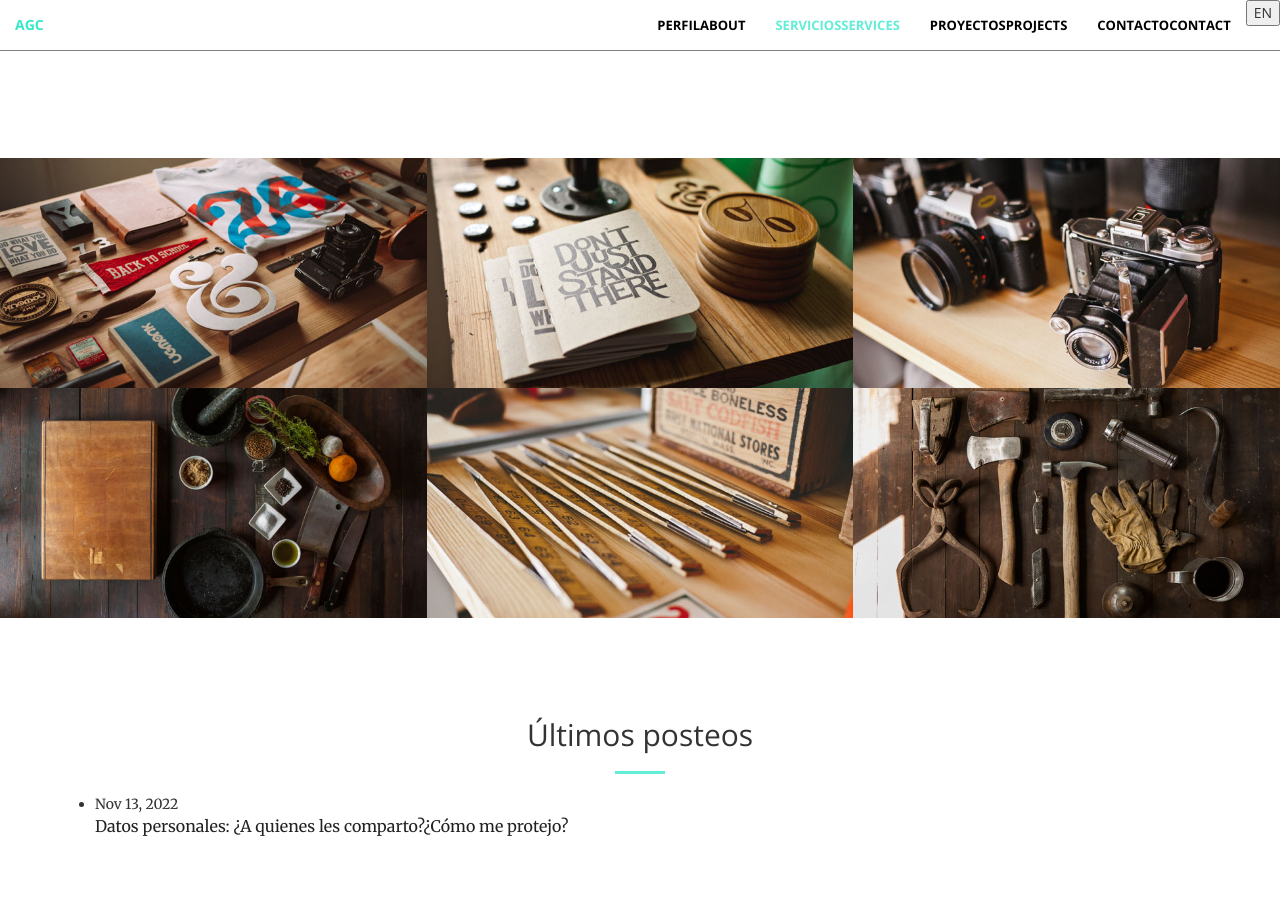
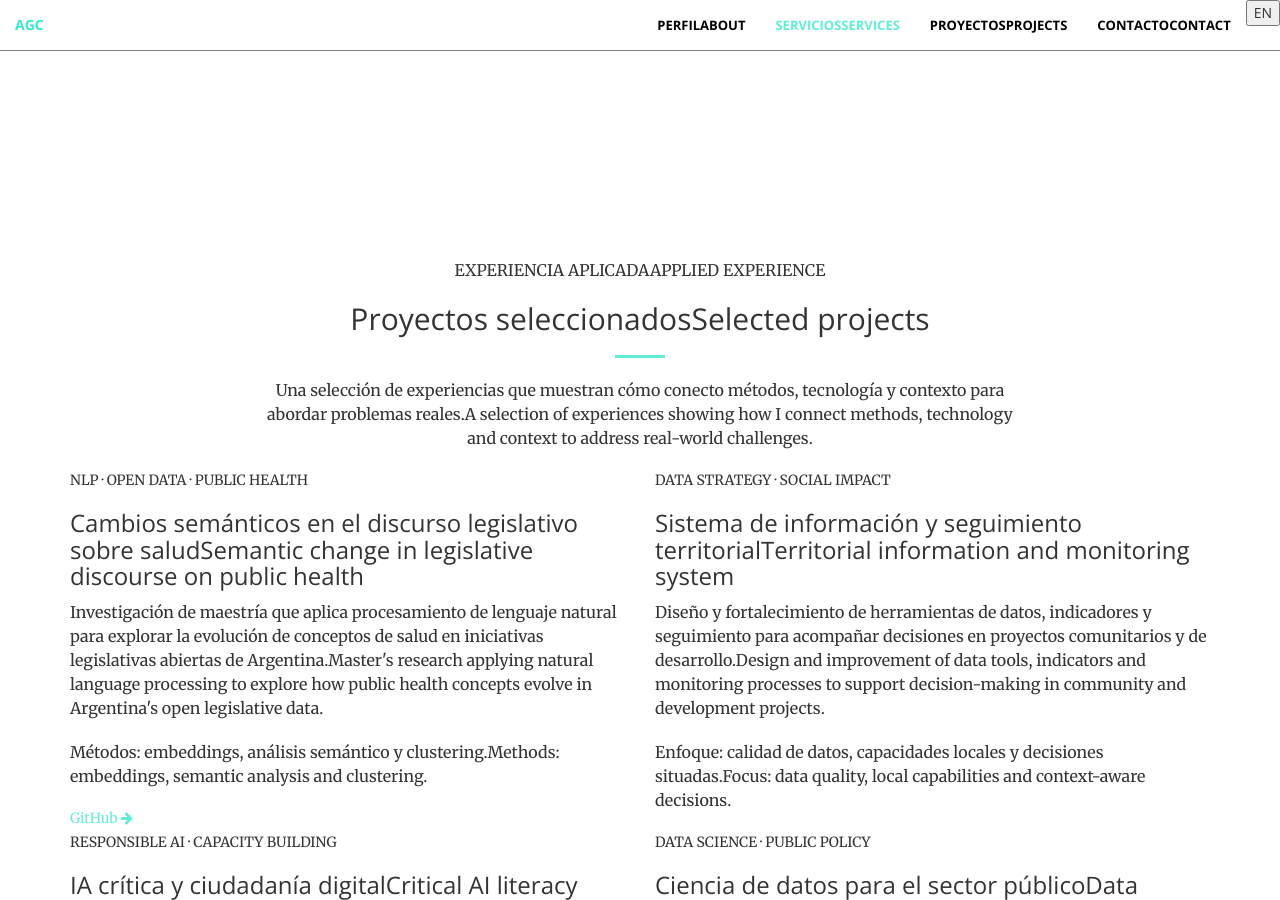
Before and after one commit to AmaliaGuaymasCanavire/amaliaguaymascanavire.github.io, a Jekyll site: the page built from index.html, in a window 1280 px wide and 900 px high, scrolled down 2174 px. Built offline with Jekyll 4.4.1, drawn with Linux system fonts in a browser that asks for light colours; some of the changed text lies outside the part shown.

Commit message:
Refresh bilingual personal website: _includes/portfolio.html

```diff
--- a/_includes/portfolio.html
+++ b/_includes/portfolio.html
@@ -1,95 +1,46 @@
-<section class="no-padding" id="portfolio">
-    <div class="container-fluid">
-        <div class="row no-gutter">
-            <div class="col-lg-4 col-sm-6">
-                <a href="#" class="portfolio-box">
-                    <img src="img/portfolio/1.jpg" class="img-responsive" alt="">
-                    <div class="portfolio-box-caption">
-                        <div class="portfolio-box-caption-content">
-                            <div class="project-category text-faded">
-                                Category
-                            </div>
-                            <div class="project-name">
-                                Project Name
+<section id="portfolio" class="projects-section">
+  <div class="container">
+    <div class="row">
+      <div class="col-lg-8 col-lg-offset-2 text-center">
+        <p class="eyebrow"><span data-lang="es">EXPERIENCIA APLICADA</span><span data-lang="en">APPLIED EXPERIENCE</span></p>
+        <h2 class="section-heading"><span data-lang="es">Proyectos seleccionados</span><span data-lang="en">Selected projects</span></h2>
+        <hr class="primary">
+        <p><span data-lang="es">Una selección de experiencias que muestran cómo conecto métodos, tecnología y contexto para abordar problemas reales.</span><span data-lang="en">A selection of experiences showing how I connect methods, technology and context to address real-world challenges.</span></p>
       </div>
     </div>
+    <div class="row project-grid">
+      <div class="col-md-6">
+        <article class="project-card">
+          <span class="project-tag">NLP · OPEN DATA · PUBLIC HEALTH</span>
+          <h3><span data-lang="es">Cambios semánticos en el discurso legislativo sobre salud</span><span data-lang="en">Semantic change in legislative discourse on public health</span></h3>
+          <p><span data-lang="es">Investigación de maestría que aplica procesamiento de lenguaje natural para explorar la evolución de conceptos de salud en iniciativas legislativas abiertas de Argentina.</span><span data-lang="en">Master's research applying natural language processing to explore how public health concepts evolve in Argentina's open legislative data.</span></p>
+          <p class="project-method"><span data-lang="es">Métodos: embeddings, análisis semántico y clustering.</span><span data-lang="en">Methods: embeddings, semantic analysis and clustering.</span></p>
+          <a href="https://github.com/AmaliaGuaymasCanavire/iamas_iniciativasleg_salud" target="_blank" rel="noopener">GitHub <i class="fa fa-arrow-right"></i></a>
+        </article>
       </div>
-                </a>
+      <div class="col-md-6">
+        <article class="project-card">
+          <span class="project-tag">DATA STRATEGY · SOCIAL IMPACT</span>
+          <h3><span data-lang="es">Sistema de información y seguimiento territorial</span><span data-lang="en">Territorial information and monitoring system</span></h3>
+          <p><span data-lang="es">Diseño y fortalecimiento de herramientas de datos, indicadores y seguimiento para acompañar decisiones en proyectos comunitarios y de desarrollo.</span><span data-lang="en">Design and improvement of data tools, indicators and monitoring processes to support decision-making in community and development projects.</span></p>
+          <p class="project-method"><span data-lang="es">Enfoque: calidad de datos, capacidades locales y decisiones situadas.</span><span data-lang="en">Focus: data quality, local capabilities and context-aware decisions.</span></p>
+        </article>
       </div>
-            <div class="col-lg-4 col-sm-6">
-                <a href="#" class="portfolio-box">
-                    <img src="img/portfolio/2.jpg" class="img-responsive" alt="">
-                    <div class="portfolio-box-caption">
-                        <div class="portfolio-box-caption-content">
-                            <div class="project-category text-faded">
-                                Category
+      <div class="col-md-6">
+        <article class="project-card">
+          <span class="project-tag">RESPONSIBLE AI · CAPACITY BUILDING</span>
+          <h3><span data-lang="es">IA crítica y ciudadanía digital</span><span data-lang="en">Critical AI literacy and digital citizenship</span></h3>
+          <p><span data-lang="es">Talleres y espacios de formación sobre oportunidades, límites y riesgos de la IA generativa, promoviendo su uso como herramienta de apoyo y no como autoridad.</span><span data-lang="en">Workshops and learning spaces on the opportunities, limitations and risks of generative AI, promoting its use as a support tool rather than an authority.</span></p>
+          <p class="project-method"><span data-lang="es">Ejes: sesgos, alucinaciones, deepfakes y pensamiento crítico.</span><span data-lang="en">Topics: bias, hallucinations, deepfakes and critical thinking.</span></p>
+        </article>
       </div>
-                            <div class="project-name">
-                                Project Name
-                            </div>
-                        </div>
-                    </div>
-                </a>
-            </div>
-            <div class="col-lg-4 col-sm-6">
-                <a href="#" class="portfolio-box">
-                    <img src="img/portfolio/3.jpg" class="img-responsive" alt="">
-                    <div class="portfolio-box-caption">
-                        <div class="portfolio-box-caption-content">
-                            <div class="project-category text-faded">
-                                Category
-                            </div>
-                            <div class="project-name">
-                                Project Name
-                            </div>
-                        </div>
-                    </div>
-                </a>
-            </div>
-            <div class="col-lg-4 col-sm-6">
-                <a href="#" class="portfolio-box">
-                    <img src="img/portfolio/4.jpg" class="img-responsive" alt="">
-                    <div class="portfolio-box-caption">
-                        <div class="portfolio-box-caption-content">
-                            <div class="project-category text-faded">
-                                Category
-                            </div>
-                            <div class="project-name">
-                                Project Name
-                            </div>
-                        </div>
-                    </div>
-                </a>
-            </div>
-            <div class="col-lg-4 col-sm-6">
-                <a href="#" class="portfolio-box">
-                    <img src="img/portfolio/5.jpg" class="img-responsive" alt="">
-                    <div class="portfolio-box-caption">
-                        <div class="portfolio-box-caption-content">
-                            <div class="project-category text-faded">
-                                Category
-                            </div>
-                            <div class="project-name">
-                                Project Name
-                            </div>
-                        </div>
-                    </div>
-                </a>
-            </div>
-            <div class="col-lg-4 col-sm-6">
-                <a href="#" class="portfolio-box">
-                    <img src="img/portfolio/6.jpg" class="img-responsive" alt="">
-                    <div class="portfolio-box-caption">
-                        <div class="portfolio-box-caption-content">
-                            <div class="project-category text-faded">
-                                Category
-                            </div>
-                            <div class="project-name">
-                                Project Name
-                            </div>
-                        </div>
-                    </div>
-                </a>
+      <div class="col-md-6">
+        <article class="project-card">
+          <span class="project-tag">DATA SCIENCE · PUBLIC POLICY</span>
+          <h3><span data-lang="es">Ciencia de datos para el sector público</span><span data-lang="en">Data science for the public sector</span></h3>
+          <p><span data-lang="es">Experiencia en investigación y acompañamiento a equipos para incorporar ciencia de datos en procesos de innovación y toma de decisiones públicas.</span><span data-lang="en">Research and collaboration with teams to incorporate data science into public innovation and decision-making processes.</span></p>
+          <p class="project-method"><span data-lang="es">Enfoque: problemas públicos, colaboración y uso responsable de algoritmos.</span><span data-lang="en">Focus: public challenges, collaboration and responsible use of algorithms.</span></p>
+        </article>
       </div>
     </div>
   </div>
```
Lines whose indentation alone changed are shown as unchanged.
